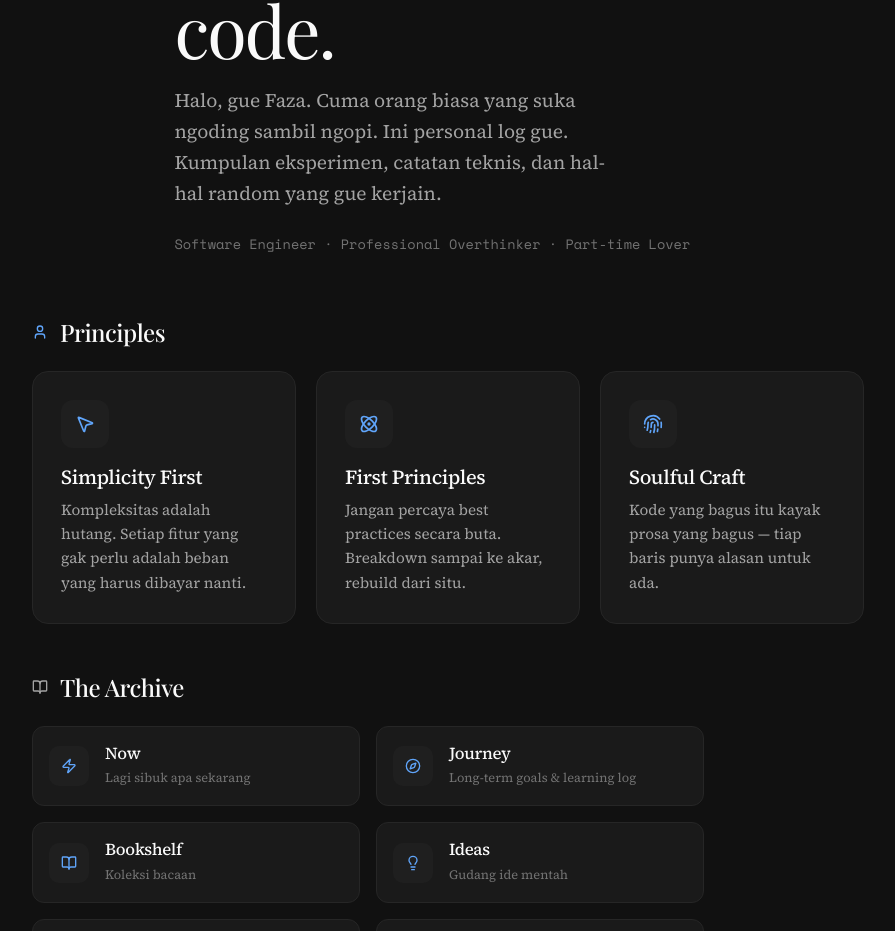
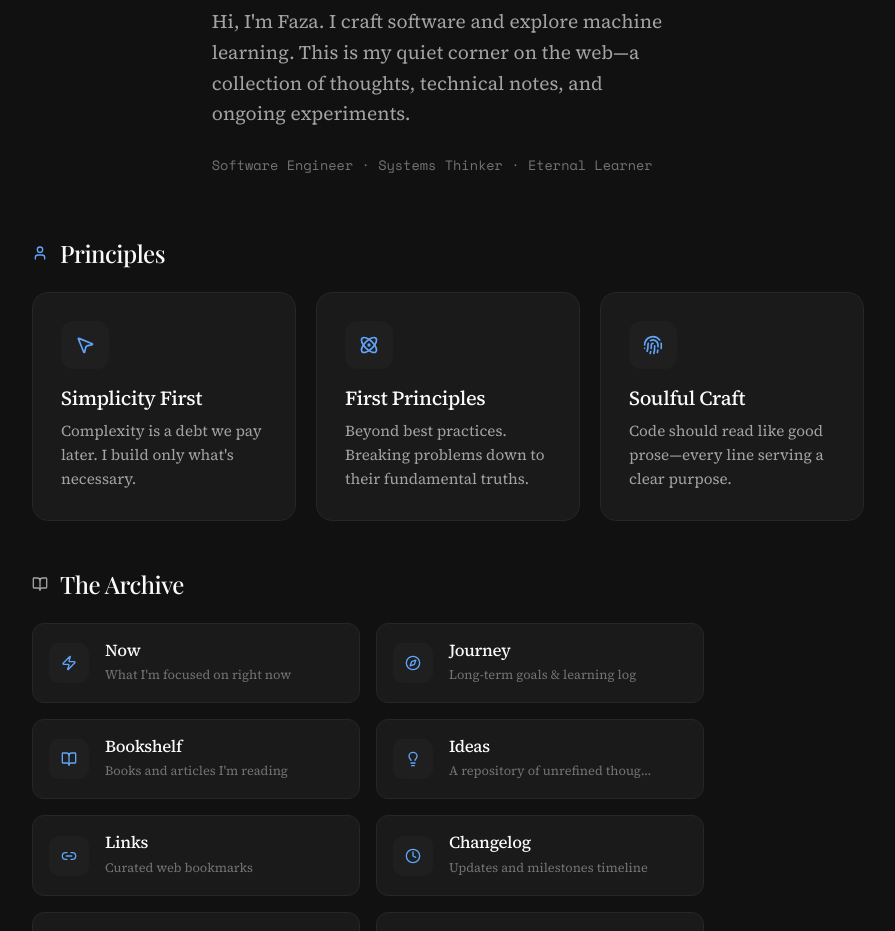
Before and after one commit to muhammadfaza16/muhammadfaza16.github.io, a Next.js app: page /about in a window 1280 px wide. Shown: the part 248-1179 px from the top of the page, without its empty margins (120-1015 px from the left). Built offline with nearby package versions, Linux system fonts and the light colour scheme; no server answers; a web font is replaced by a local one.

Commit message:
style(copywriting): revamp copy to use calm, minimalist light english

```diff
--- a/src/app/about/page.tsx
+++ b/src/app/about/page.tsx
@@ -189,29 +189,29 @@ export default function AboutPage() {
         {
             icon: MousePointer2,
             title: "Simplicity First",
-            desc: "Kompleksitas adalah hutang. Setiap fitur yang gak perlu adalah beban yang harus dibayar nanti."
+            desc: "Complexity is a debt we pay later. I build only what's necessary."
         },
         {
             icon: Atom,
             title: "First Principles",
-            desc: "Jangan percaya best practices secara buta. Breakdown sampai ke akar, rebuild dari situ."
+            desc: "Beyond best practices. Breaking problems down to their fundamental truths."
         },
         {
             icon: Fingerprint,
             title: "Soulful Craft",
-            desc: "Kode yang bagus itu kayak prosa yang bagus — tiap baris punya alasan untuk ada."
+            desc: "Code should read like good prose—every line serving a clear purpose."
         }
     ];
 
     const archiveLinks = [
-        { href: "/now", icon: Zap, title: "Now", desc: "Lagi sibuk apa sekarang" },
+        { href: "/now", icon: Zap, title: "Now", desc: "What I'm focused on right now" },
         { href: "/journey", icon: Compass, title: "Journey", desc: "Long-term goals & learning log" },
-        { href: "/bookshelf", icon: BookOpen, title: "Bookshelf", desc: "Koleksi bacaan" },
-        { href: "/ideas", icon: Lightbulb, title: "Ideas", desc: "Gudang ide mentah" },
-        { href: "/links", icon: Link2, title: "Links", desc: "Bookmark pilihan" },
-        { href: "/changelog", icon: Clock, title: "Changelog", desc: "Timeline perjalanan" },
-        { href: "/til", icon: GraduationCap, title: "TIL", desc: "Catatan harian" },
-        { href: "/uses", icon: Monitor, title: "Uses", desc: "Gear dan tools" }
+        { href: "/bookshelf", icon: BookOpen, title: "Bookshelf", desc: "Books and articles I'm reading" },
+        { href: "/ideas", icon: Lightbulb, title: "Ideas", desc: "A repository of unrefined thoughts" },
+        { href: "/links", icon: Link2, title: "Links", desc: "Curated web bookmarks" },
+        { href: "/changelog", icon: Clock, title: "Changelog", desc: "Updates and milestones timeline" },
+        { href: "/til", icon: GraduationCap, title: "TIL", desc: "Daily learnings and micro-notes" },
+        { href: "/uses", icon: Monitor, title: "Uses", desc: "The tools I use daily" }
     ];
 
     return (
@@ -247,7 +247,7 @@ export default function AboutPage() {
                                 maxWidth: "16ch"
                             }}
                         >
-                            I turn caffeine into code.
+                            Building with intent.
                         </motion.h1>
 
                         <motion.p
@@ -261,9 +261,9 @@ export default function AboutPage() {
                                 margin: 0
                             }}
                         >
-                            Halo, gue Faza. Cuma orang biasa yang suka ngoding sambil ngopi.
-                            Ini personal log gue. Kumpulan eksperimen, catatan teknis,
-                            dan hal-hal random yang gue kerjain.
+                            Hi, I'm Faza. I craft software and explore machine learning.
+                            This is my quiet corner on the web—a collection of thoughts,
+                            technical notes, and ongoing experiments.
                         </motion.p>
 
                         <motion.p
@@ -275,7 +275,7 @@ export default function AboutPage() {
                                 marginTop: "clamp(1.5rem, 3vh, 2rem)"
                             }}
                         >
-                            Software Engineer · Professional Overthinker · Part-time Lover
+                            Software Engineer · Systems Thinker · Eternal Learner
                         </motion.p>
                     </motion.div>
                 </Container>
@@ -379,7 +379,7 @@ export default function AboutPage() {
                         lineHeight: 1.5,
                         marginBottom: "clamp(1.5rem, 3vh, 2rem)"
                     }}>
-                        "Stay hungry, stay foolish. Tapi jangan lupa makan."
+                        "Stay curious. Keep building."
                     </p>
 
                     <div style={{
--- a/src/app/experience/page.tsx
+++ b/src/app/experience/page.tsx
@@ -102,7 +102,7 @@ export default function ExperiencePage() {
                         opacity: 0.8,
                         marginBottom: "2.5rem",
                         fontSize: "0.95rem",
-                    }}>My professional journey so far.</p>
+                    }}>A log of my professional work.</p>
 
                     {/* Timeline */}
                     <div style={{
```
